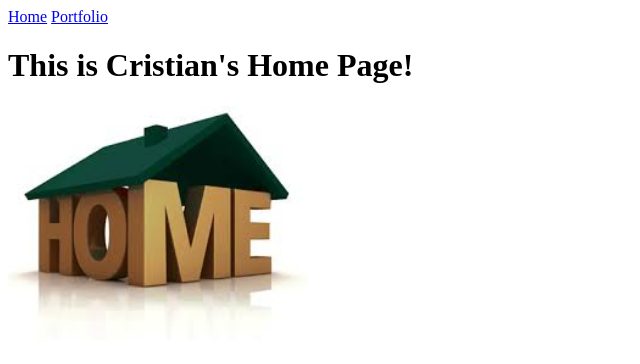
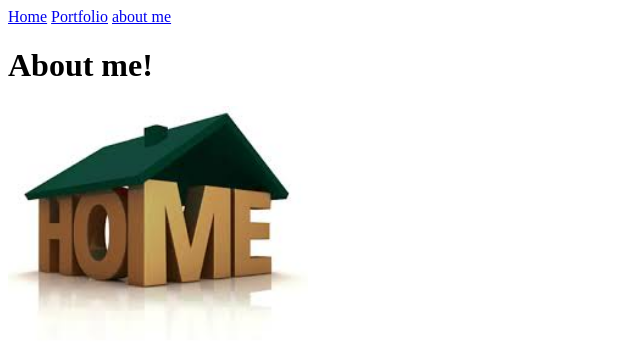
Before and after one commit to cr1cr1v/cr1cr1v.github.io, a plain HTML site: page my_website/index.html in a window 1280 px wide. Shown: the whole page, without its empty margins (0-640 px from the left). Drawn offline with Linux system fonts and the light colour scheme.

Commit message:
Changed heading

```diff
--- a/my_website/index.html
+++ b/my_website/index.html
@@ -6,7 +6,8 @@
   <body>
     <a href="index.html">Home</a>
     <a href="portfolio.html">Portfolio</a>
-    <h1>This is Cristian's Home Page!</h1>
+    <a href="about_me.html">about me</a>
+    <h1>About me!</h1>
     <img src="images/home.jpg" height="250">
   </body>
 </html>
```
Also changed, not shown: my_website/about_me.html (renamed from my_website/porfolio.html, +2 -2 lines), my_website/portfolio.html (+1 -0 lines).
